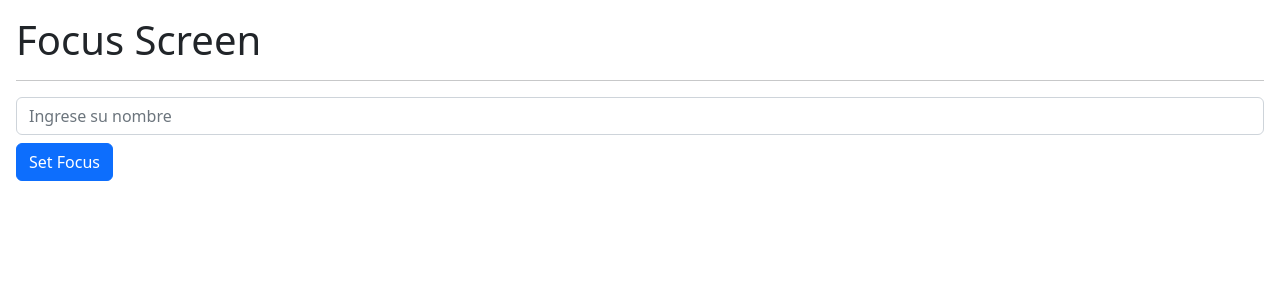
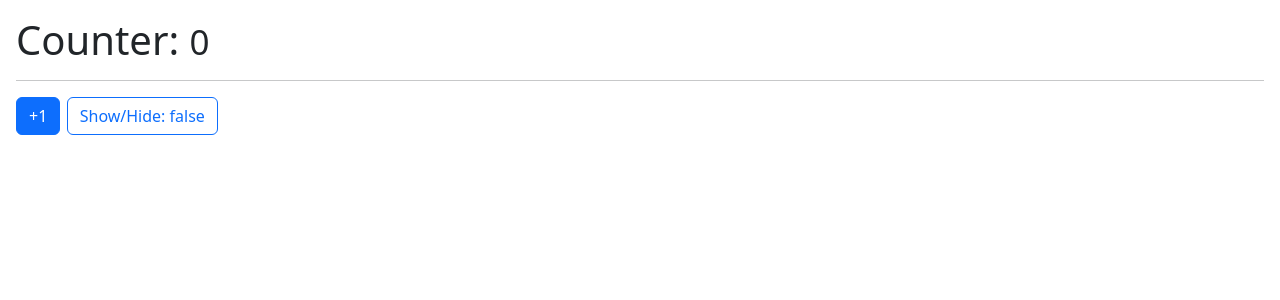
Before and after one commit to sebadio/React-Course, a React (Vite) app in the folder 05-hook-app/: page / in a window 1280 px wide. Shown: the top 300 px of the page. Built offline with nearby package versions, Linux system fonts and the light colour scheme.

Commit message:
Finished 05 started 06

```diff
--- a/05-hook-app/src/03-examples/components/Quote.jsx
+++ b/05-hook-app/src/03-examples/components/Quote.jsx
@@ -1,10 +1,29 @@
 import React from "react";
+import { useState } from "react";
+import { useRef } from "react";
+import { useLayoutEffect } from "react";
 
 export const Quote = ({ quote, author }) => {
+  const [boxSize, setBoxSize] = useState({ width: 0, height: 0 });
+
+  const pRef = useRef();
+
+  useLayoutEffect(() => {
+    const { height, width } = pRef.current.getBoundingClientRect();
+
+    setBoxSize({ width, height });
+  }, [quote]);
+
   return (
-    <blockquote className="blockquote text-end">
-      <p className="mb-1">{quote}</p>
-      <footer className="blockquote-footer mt-1">{author}</footer>
-    </blockquote>
+    <>
+      <blockquote style={{ display: "flex" }} className="blockquote text-end">
+        <p ref={pRef} className="mb-1">
+          {quote}
+        </p>
+        <footer className="blockquote-footer mt-1">{author}</footer>
+      </blockquote>
+
+      <code>{JSON.stringify(boxSize)}</code>
+    </>
   );
 };
--- /dev/null
+++ b/05-hook-app/src/05-useLayoutEffect/Layout.jsx
@@ -0,0 +1,44 @@
+import React from "react";
+import { useCounter, useFetch } from "../hooks";
+import { LoadingQuote, Quote } from "../03-examples/components/";
+
+export const Layout = () => {
+  const { counter, incrementarCounter, decrementarCounter, resetearCounter } =
+    useCounter(1);
+
+  const { data, isLoading, error } = useFetch(
+    `https://www.breakingbadapi.com/api/quotes/${counter}`
+  );
+
+  const { author, quote } = !!data && data[0];
+
+  return (
+    <>
+      <h1>Breaking Bad Quoutes</h1>
+
+      <hr />
+
+      {isLoading ? <LoadingQuote /> : <Quote author={author} quote={quote} />}
+
+      <button
+        onClick={() => {
+          decrementarCounter();
+        }}
+        className="btn btn-primary"
+        disabled={isLoading}
+      >
+        Previous quote
+      </button>
+
+      <button
+        onClick={() => {
+          incrementarCounter();
+        }}
+        className="btn btn-primary"
+        disabled={isLoading}
+      >
+        Next quote
+      </button>
+    </>
+  );
+};
--- /dev/null
+++ b/05-hook-app/src/06-memos/Memorize.jsx
@@ -0,0 +1,36 @@
+import React, { useState } from "react";
+import { Small } from "./Small";
+
+export const Memorize = () => {
+  const [counter, setCounter] = useState(0);
+  const [show, setShow] = useState(false);
+
+  const increment = () => {
+    setCounter(counter + 1);
+  };
+
+  return (
+    <>
+      <h1>
+        Counter: <Small value={counter} />
+      </h1>
+      <hr />
+
+      <button
+        className="btn btn-primary"
+        onClick={() => {
+          increment();
+        }}
+      >
+        +1
+      </button>
+
+      <button
+        onClick={() => setShow(!show)}
+        className="btn btn-outline-primary"
+      >
+        Show/Hide: {JSON.stringify(show)}
+      </button>
+    </>
+  );
+};
--- /dev/null
+++ b/05-hook-app/src/06-memos/Small.jsx
@@ -0,0 +1,6 @@
+import React, { memo } from "react";
+
+export const Small = memo(({ value }) => {
+  console.log("Rendered");
+  return <small>{value}</small>;
+});
--- a/05-hook-app/src/main.jsx
+++ b/05-hook-app/src/main.jsx
@@ -1,14 +1,14 @@
 import React from "react";
 import ReactDOM from "react-dom/client";
-import { FormWithCustomHook } from "./02-useEffect/FormWithCustomHook";
+import { Memorize } from "./06-memos/Memorize";
+import "./index.css";
+// import { FormWithCustomHook } from "./02-useEffect/FormWithCustomHook";
 // import { CounterApp } from "./01-useState/CounterApp";
 // import { CounterWithCustomHook } from "./01-useState/CounterWithCustomHook";
-import { SimpleForm } from "./02-useEffect/SimpleForm";
-import { MultipleCustomHooks } from "./03-examples/MultipleCustomHooks";
-import { FocusScreen } from "./04-useRef/FocusScreen";
+// import { SimpleForm } from "./02-useEffect/SimpleForm";
+// import { MultipleCustomHooks } from "./03-examples/MultipleCustomHooks";
+// import { FocusScreen } from "./04-useRef/FocusScreen";
 // import { HooksAPP } from "./HooksAPP";
-import "./index.css";
+// import { Layout } from "./05-useLayoutEffect/Layout";
 
-ReactDOM.createRoot(document.getElementById("root")).render(
-  <FocusScreen></FocusScreen>
-);
+ReactDOM.createRoot(document.getElementById("root")).render(<Memorize />);
```
